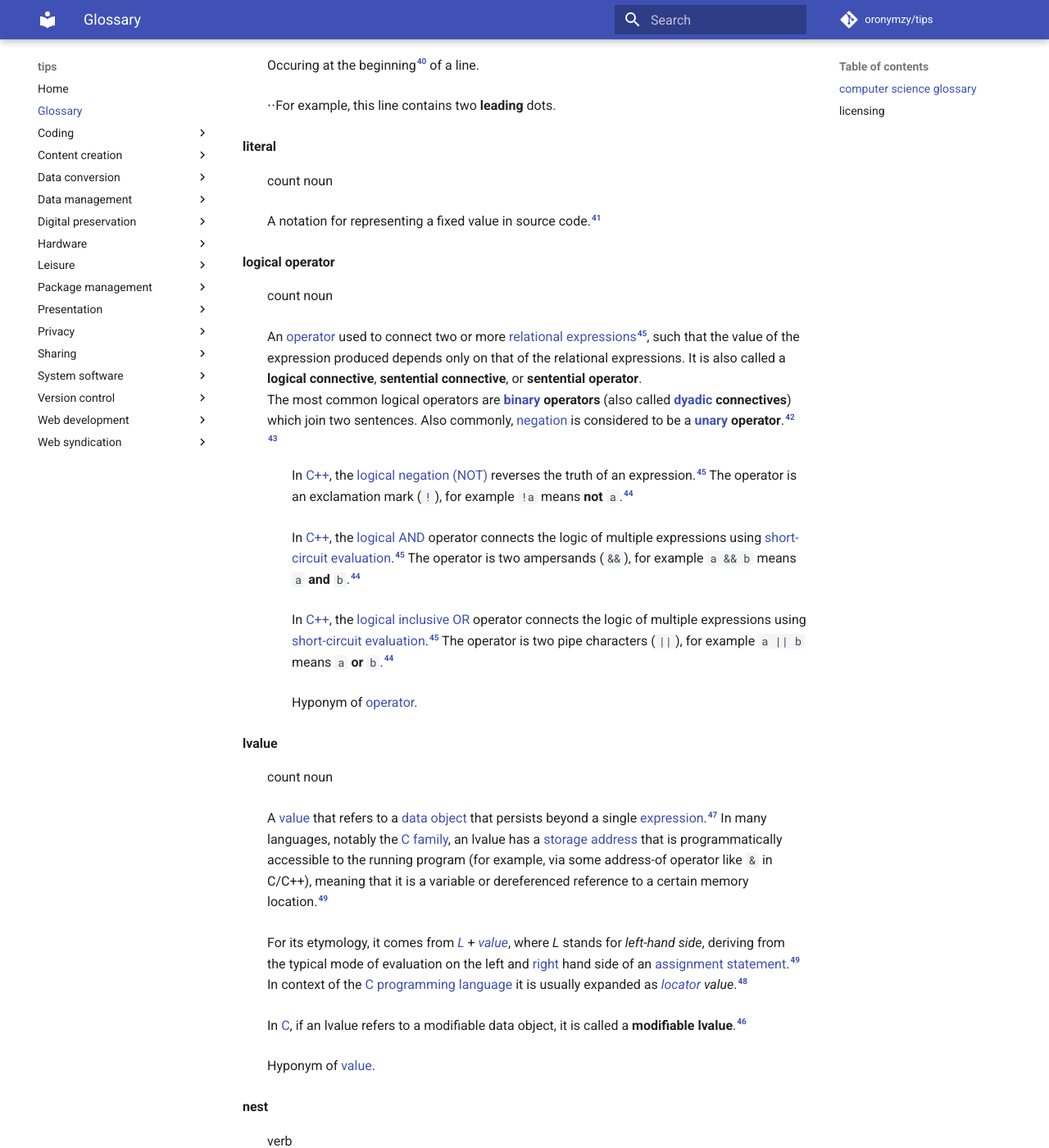
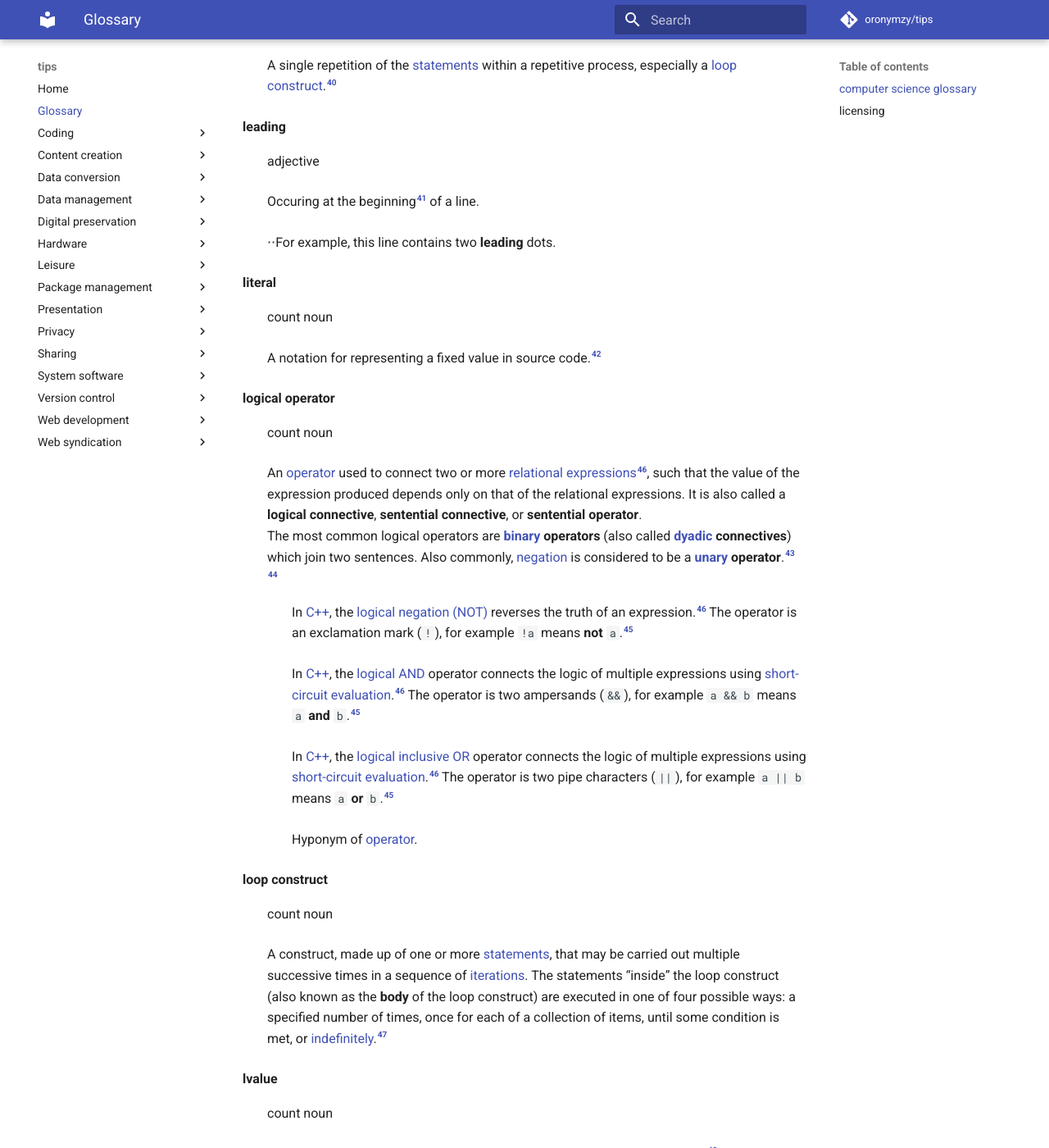
Before and after one commit to oronymzy/tips, an MkDocs documentation site: the page built from docs/glossry.md, in a window 1280 px wide and 1400 px high, scrolled down 8656 px. Shown: the whole window at 82% size. Built offline with MkDocs 1.6.1 and Material for MkDocs 9.7.7, drawn with Linux system fonts in a browser that asks for light colours; comment, search, counter and statistics services are not loaded; some of the changed text lies outside the part shown.

Commit message:
Add 'iteration' and 'loop construct' concepts, add list item
Add 'iteration' and 'loop construct' concepts, with footnotes.
Add 'Control flow§Loops' and 'iteration'
unordered list items with hyperlinks in 'licensing' section.
Remove period.

```diff
--- a/docs/glossry.md
+++ b/docs/glossry.md
@@ -185,6 +185,10 @@ end if
 : In [C++](https://en.wikipedia.org/wiki/C++), the operator is two [plus signs](https://en.wikipedia.org/wiki/Plus_and_minus_signs#Plus_sign) (`++`), and its operand must be an [lvalue](#lvaluedef) [^incrementoperatordef-note2]. It can be used as a prefix (`++foo`) or a postfix (`foo++`). As a prefix, it increases the [value](#valuedef) of its operand by 1, and the value of the expression is the resulting incremented value. As a postfix, it increases the value of its operand by 1, but the value of the expression is the operand's original value *prior* to the increment operation.[^incrementoperatordef-note1]
 : Hyponym of [operator](#operatordef).
 
+**iteration** {: #iterationdef }
+: count noun
+: A single repetition of the [statements](#statementdef) within a repetitive process, especially a [loop construct](#loopconstructdef).[^iterationdef-note1]
+
 **leading** {: #leadingdef }
 : adjective
 : Occuring at the beginning[^leadingdef] of a line.
@@ -202,6 +206,10 @@ The most common logical operators are **[binary](https://en.wikipedia.org/wiki/B
 : In [C++](https://en.wikipedia.org/wiki/C++), the [logical AND](https://en.wikipedia.org/wiki/Logical_conjunction) operator connects the logic of multiple expressions using [short-circuit evaluation](https://en.wikipedia.org/wiki/Short-circuit_evaluation).[^logicaloperatordef-note4] The operator is two ampersands (`&&`), for example `a && b` means `a` **and** `b`.[^logicaloperatordef-note3]
 : In [C++](https://en.wikipedia.org/wiki/C++), the [logical inclusive OR](https://en.wiktionary.org/wiki/inclusive_or) operator connects the logic of multiple expressions using [short-circuit evaluation](https://en.wikipedia.org/wiki/Short-circuit_evaluation).[^logicaloperatordef-note4] The operator is two pipe characters (`||`), for example `a || b` means `a` **or** `b`.[^logicaloperatordef-note3]
 : Hyponym of [operator](#operatordef).
+
+**loop construct** {: #loopconstructdef }
+: count noun
+: A construct, made up of one or more [statements](#statementdef), that may be carried out multiple successive times in a sequence of [iterations](#iterationdef). The statements “inside” the loop construct (also known as the **body** of the loop construct) are executed in one of four possible ways: a specified number of times, once for each of a collection of items, until some condition is met, or [indefinitely](https://en.wikipedia.org/wiki/Infinite_loop).[^loopconstructdef-note1]
 
 **lvalue** {: #lvaluedef }
 : count noun
@@ -379,12 +389,14 @@ on Wiktionary, with changes made.
 [^ifconstructdef-note2]: This definition is based on [Wikipedia's definition]https://en.wikipedia.org/wiki/Conditional_(computer_programming)#Else_if)
 [^incrementoperatordef-note1]: This definition is based on [Wikipedia's definition](https://en.wikipedia.org/wiki/Increment_and_decrement_operators).
 [^incrementoperatordef-note2]: Based on information from page 231 of “Starting Out with C++: From Control through Objects - Edition: 8th”, ISBN 978-0-13-4037325.
+[^iterationdef-note1]: This definition is based on [Wiktionary's definition](https://en.wiktionary.org/wiki/iteration).
 [^leadingdef]: <https://stackoverflow.com/questions/959215/how-do-i-remove-leading-whitespace-in-python>
 [^literaldef-note1]: This definition is the same as [Wikipedia's definition](https://en.wikipedia.org/wiki/Literal_(computer_programming)).
 [^logicaloperatordef-note1]: This definition is based on [Wikipedia's definition](https://en.wikipedia.org/wiki/Logical_connective).
 [^logicaloperatordef-note2]: This definition is based on [Wikipedia's definition](https://en.wikipedia.org/wiki/Operators_in_C_and_C++#Logical_operators).
 [^logicaloperatordef-note3]: Requires [`iso646.h`](https://en.wikipedia.org/wiki/Iso646.h) in C. See [C++ operator synonyms](https://en.wikipedia.org/wiki/Operators_in_C_and_C%2B%2B#C.2B.2B_operator_synonyms)
 [^logicaloperatordef-note4]: Based on information from pages 182-187 of “Starting Out with C++: From Control through Objects - Edition: 8th”, ISBN 978-0-13-4037325.
+[^loopconstructdef-note1]: This definition is based on [Wikipedia's definition](https://en.wikipedia.org/wiki/Control_flow#Loops).
 [^lvaluedef1]: <https://www.geeksforgeeks.org/lvalue-and-rvalue-in-c-language/>
 [^lvaluedef2]: ["Lvalues and Rvalues (Visual C++)"](https://msdn.microsoft.com/en-us/library/f90831hc.aspx). *Microsoft Developer Network.* Retrieved 3 September 2016.
 [^lvaluedef-note1]: This definition is essentially the same as [Wiktionary's definition](https://en.wiktionary.org/wiki/lvalue).
```
Also changed, not shown: other parts of docs/glossry.md (+3 -1 lines).
